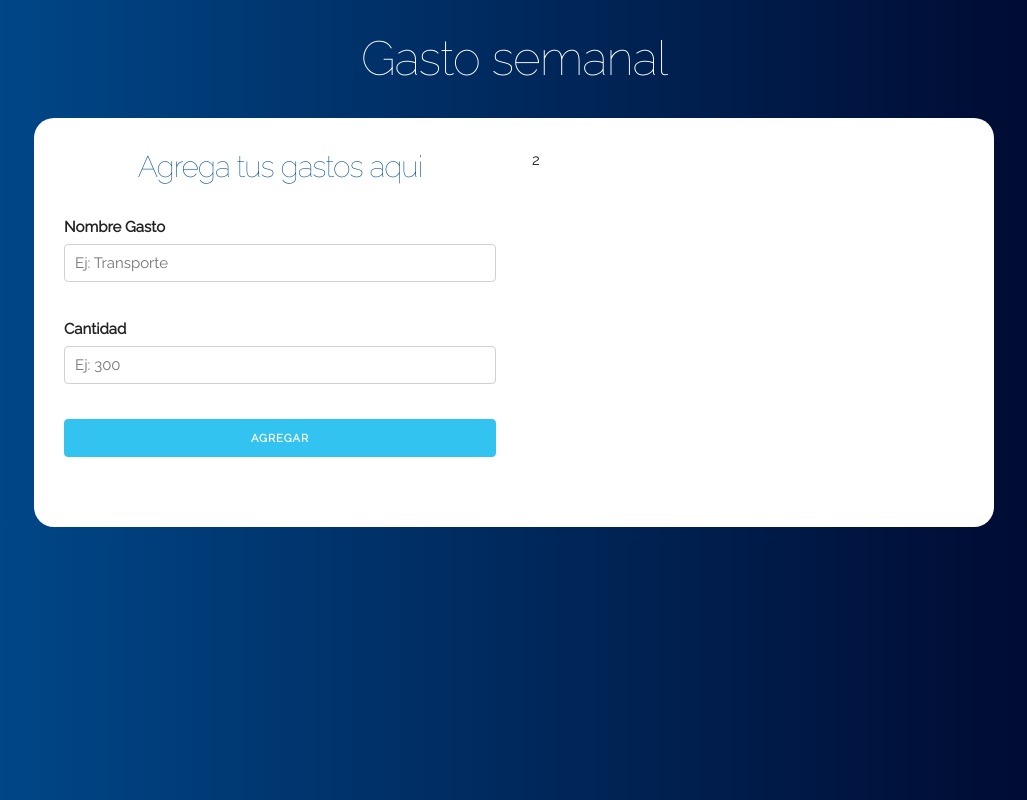
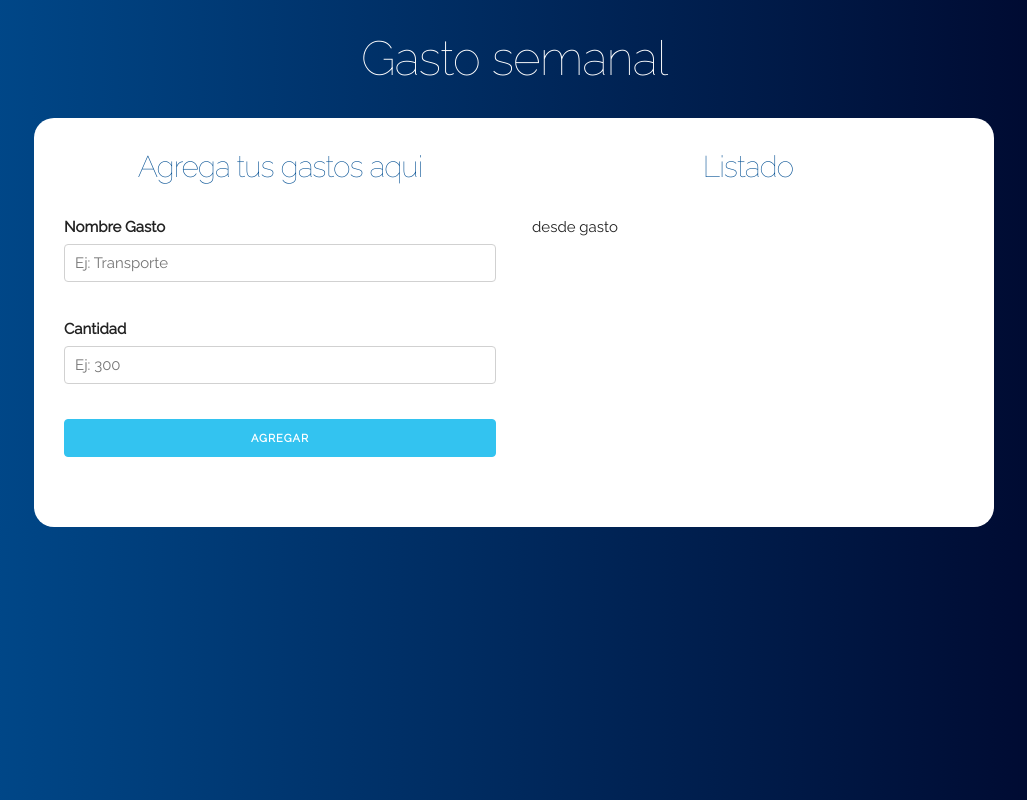
Before and after one commit to matias-mg/GastoSemanal, a React (Create React App) app: page / in a window 1280 px wide. Shown: the whole page, without its empty margins (126-1153 px from the left). Built offline with nearby package versions, Linux system fonts and the light colour scheme.

Commit message:
Created Gasto and Listado component, started key with .map sentence

```diff
--- a/src/componentes/App.jsx
+++ b/src/componentes/App.jsx
@@ -2,6 +2,7 @@
 import '../css/App.css';
 import Header from './Header';
 import Formulario from './Formulario';
+import Listado from './Listado';
 
 class App extends Component {
   state = {
@@ -39,7 +40,9 @@
             </div>
 
             <div className="one-half column">
-              2
+              <Listado
+                gastos={this.state.gastos}
+              />
             </div>
           </div>
         </div>
--- /dev/null
+++ b/src/componentes/Gasto.jsx
@@ -0,0 +1,13 @@
+import React, { Component } from 'react';
+
+class Gasto extends Component {
+    render() {
+        return (
+            <div>
+                desde gasto
+            </div>
+        );
+    }
+}
+
+export default Gasto;
--- /dev/null
+++ b/src/componentes/Listado.jsx
@@ -0,0 +1,16 @@
+import React, { Component } from 'react';
+import Gasto from './Gasto';
+
+class Listado extends Component {
+    render() {
+        return (
+            <div className="gastos-realizados">
+                <h2>Listado</h2>
+                <Gasto />
+                {console.log(this.props.gastos)}
+            </div>
+        );
+    }
+}
+
+export default Listado;
```
